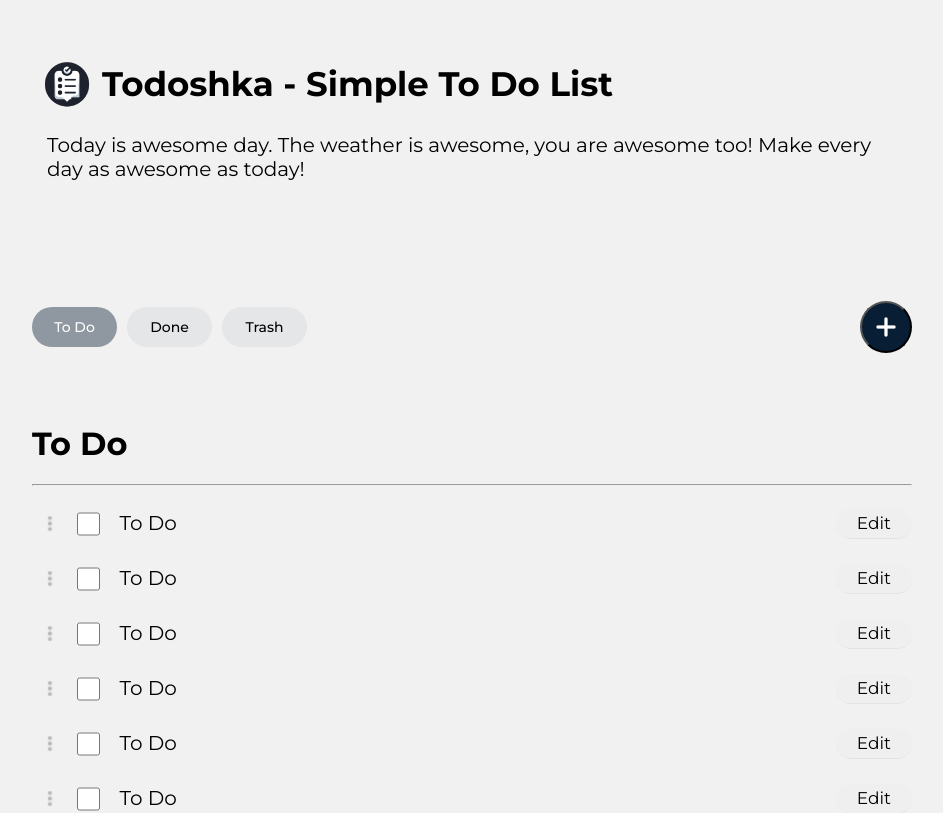
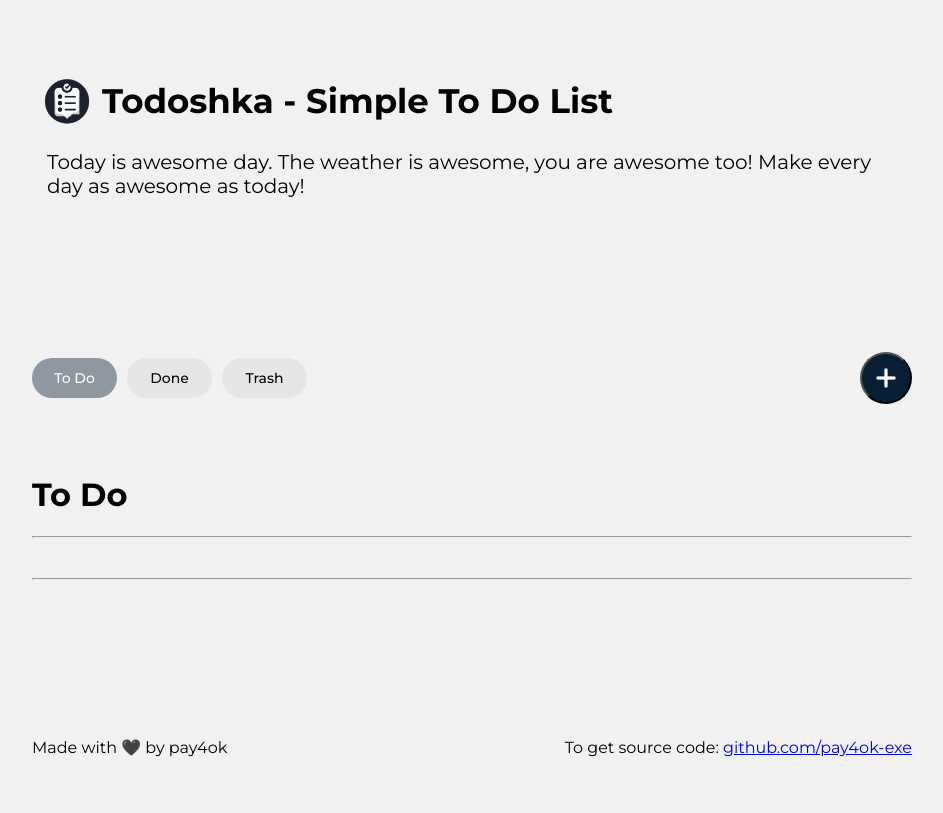
Before and after one commit to pay4ok-exe/Todoshka-React, a React (Vite) app: page / in a window 1280 px wide. Shown: the top 813 px of the page, without its empty margins (168-1111 px from the left). Built offline with nearby package versions, Linux system fonts and the light colour scheme.

Commit message:
Added Functionality for Todo items

```diff
--- a/index.html
+++ b/index.html
@@ -2,7 +2,7 @@
   <html lang="en">
     <head>
       <meta charset="UTF-8" />
-    <!-- <link rel="icon" type="image/svg+xml" href="/vite.svg" /> -->
+      <link rel="icon" type="image/png" href="/logo.png" />
       <meta name="viewport" content="width=device-width, initial-scale=1.0" />
       <title>Todoshka</title>
       <link rel="preconnect" href="https://fonts.googleapis.com">
--- a/src/components/Footer/index.jsx
+++ b/src/components/Footer/index.jsx
@@ -1,8 +1,8 @@
 function Footer() {
     return (
       <div className="footer">
-        <p>Made with ❤️ by pay4ok</p>
-        <p>To get source code: <a href="https://github.com/pay4ok-exe">github.com/pay4ok-exe</a></p>
+        <p>Made with 🖤 by pay4ok</p>
+        <p>To get source code: <a href="https://github.com/pay4ok-exe/Todoshka-React">github.com/pay4ok-exe</a></p>
       </div>
     )
   }
--- a/src/components/Main/ToDo.jsx
+++ b/src/components/Main/ToDo.jsx
@@ -1,15 +1,15 @@
 import React, { useState } from 'react';
 import MoreOptions from '../../assets/more_options.png';
 
-function ToDo() {
+function ToDo({ id, text, isChecked, onTextChange, onToggleChecked }) {
   const [isEditing, setIsEditing] = useState(false);
-  const [todoText, setTodoText] = useState('To Do'); // Initial text state
+  const [todoText, setTodoText] = useState(text); // Initialize with the text prop
 
   // Toggle editing state
   const toggleEditMode = () => {
     if (isEditing) {
-      // When switching from editing to viewing, save the data
-      console.log('Final ToDo:', todoText); // Here, you can handle the final submission logic
+      // When switching from editing to viewing, notify the parent component
+      onTextChange(id, todoText); // Notify parent of text change
     }
     setIsEditing(!isEditing);
   };
@@ -19,20 +19,20 @@ function ToDo() {
     setTodoText(e.target.value);
   };
 
-  // Handle losing focus
-  const handleBlur = () => {
-    setIsEditing(false);
-  };
-
   return (
     <div className="to-do-item">
       <img src={MoreOptions} alt="More options" />
-      <input type="checkbox" id="todo-check" />
+      <input
+        type="checkbox"
+        id='todo-check'
+        checked={isChecked && !isEditing}
+        onChange={() => onToggleChecked(id)} // Notify parent of checkbox toggle
+      />
 
       {isEditing ? (
         <input
           type="text"
-          id="todo-text"
+          id='todo-text'
           value={todoText}
           onChange={handleInputChange}
           autoFocus // Automatically focus the input when editing
@@ -40,16 +40,22 @@ function ToDo() {
         />
       ) : (
         <label
-          id="todo-text"
-          className="todo-text"
+          id='todo-text'
+          className={isChecked ? 'checked' : ''}
+          // onClick={toggleEditMode}
         >
           {todoText}
         </label>
       )}
 
-        <button className={`${isEditing ? 'save' : 'edit'}`} id="btn" onClick={toggleEditMode}>
+      <button
+        style={{ display: isChecked && !isEditing ? 'none' : 'inline-block' }}
+        className={`${isEditing ? 'save' : 'edit'}`}
+        id="btn"
+        onClick={toggleEditMode}
+      >
         {isEditing ? 'Save' : 'Edit'}
-        </button>
+      </button>
     </div>
   );
 }
--- a/src/components/Main/index.jsx
+++ b/src/components/Main/index.jsx
@@ -1,38 +1,70 @@
-import './main.css'
-import AddBtn from '../../assets/add.png'
-import ToDo from './ToDo'
+import './main.css';
+import AddBtn from '../../assets/add.png';
+import ToDo from './ToDo';
+import { useState } from 'react';
 
 function Main() {
+  const [todoList, setTodoList] = useState([]); // Initialize with an empty array
+
+  // Function to add a new todo
+  const addTodo = () => {
+    const newTodo = {
+      id: Date.now(), // Unique ID based on current timestamp
+      isChecked: false,
+      text: 'New To Do',
+    };
+    setTodoList([...todoList, newTodo]); // Add the new todo to the list
+  };
+
+  // Function to handle text change in a todo
+  const handleTextChange = (id, newText) => {
+    const updatedList = todoList.map(todo =>
+      todo.id === id ? { ...todo, text: newText } : todo
+    );
+    setTodoList(updatedList);
+  };
+
+  // Function to toggle the checked status of a todo
+  const toggleChecked = (id) => {
+    const updatedList = todoList.map(todo =>
+      todo.id === id ? { ...todo, isChecked: !todo.isChecked } : todo
+    );
+    setTodoList(updatedList);
+  };
+
   return (
     <div className="main">
       <div className="item-actions">
         <div className="control-buttons">
-            <button className='btn selected'>To Do</button>
-            <button className='btn'>Done</button>
-            <button className='btn'>Trash</button>
+          <button className="btn selected">To Do</button>
+          <button className="btn">Done</button>
+          <button className="btn">Trash</button>
         </div>
 
-          <button className='add-btn'>
-            <img src={AddBtn}/>
+        <button className="add-btn" onClick={addTodo}>
+          <img src={AddBtn} alt="Add Button" />
         </button>
       </div>
 
-        <div className='to-do'>
-          <h1 className='title'> To Do</h1>
-          <hr/>
-          <div className='to-do-list'>
-              <ToDo/>
-              <ToDo/>
-              <ToDo/>
-              <ToDo/>
-              <ToDo/>
-              <ToDo/>
+      <div className="to-do">
+        <h1 className="title">To Do</h1>
+        <hr />
+        <div className="to-do-list">
+          {todoList.map(todo => (
+            <ToDo
+              key={todo.id}
+              id={todo.id}
+              text={todo.text}
+              isChecked={todo.isChecked}
+              onTextChange={handleTextChange}
+              onToggleChecked={toggleChecked}
+            />
+          ))}
         </div>
-          <hr/>
-
+        <hr />
       </div>
     </div>
-    )
+  );
 }
 
-  export default Main
+export default Main;
--- a/src/components/Main/main.css
+++ b/src/components/Main/main.css
@@ -84,6 +84,11 @@
     /* border-color: #081E340D; */
 }
 
+
+.checked{
+  text-decoration: line-through;
+}
+
 #todo-text{
     height: 33px;
     width: 750px;
@@ -128,6 +133,10 @@
     border-color: #081E340D
 }
 
+.no-visible{
+  display: none;
+}
+
 .save{
     margin: 0;
     text-align: center;
```
Also changed, not shown: public/logo.png (added). Lines whose indentation alone changed are shown as unchanged.
